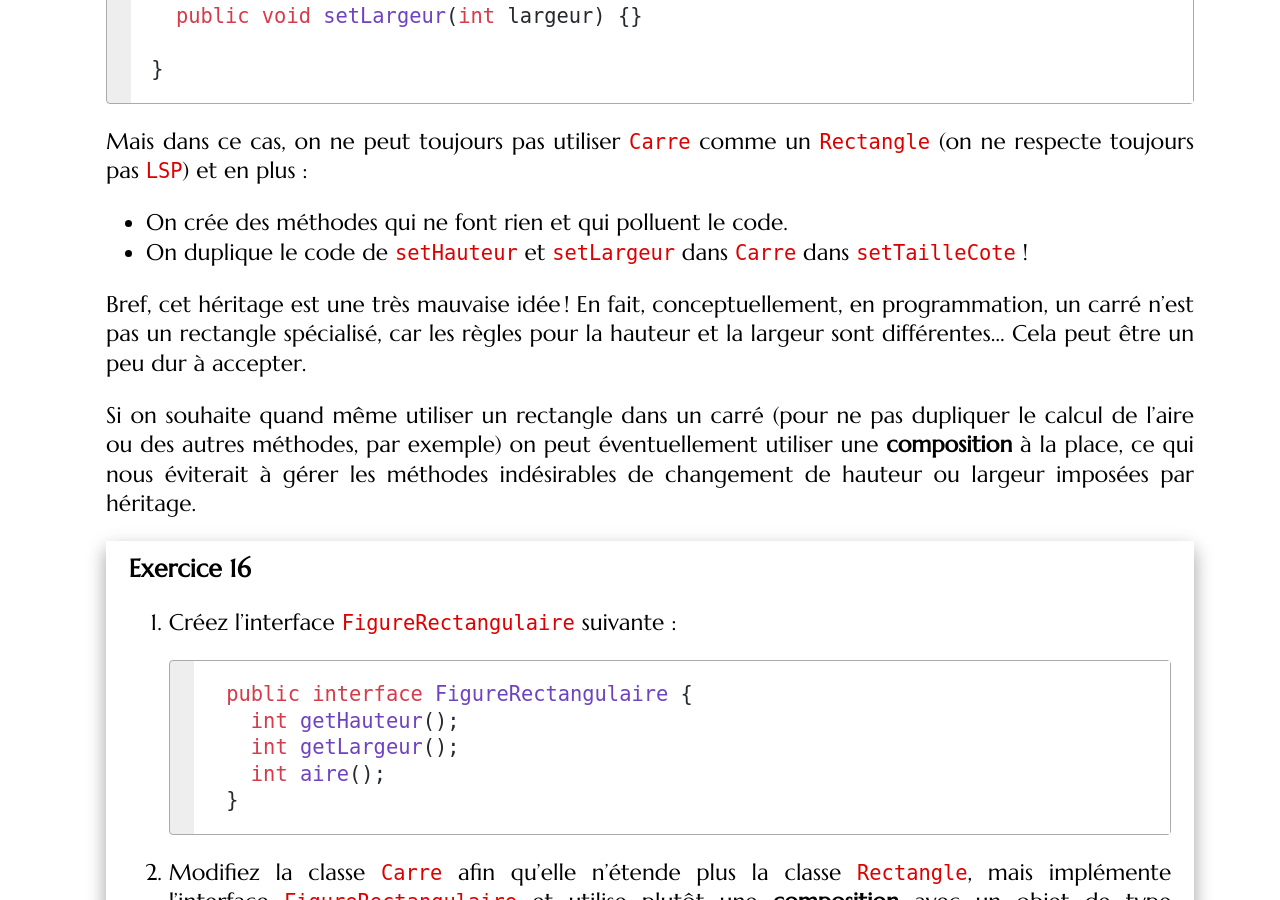
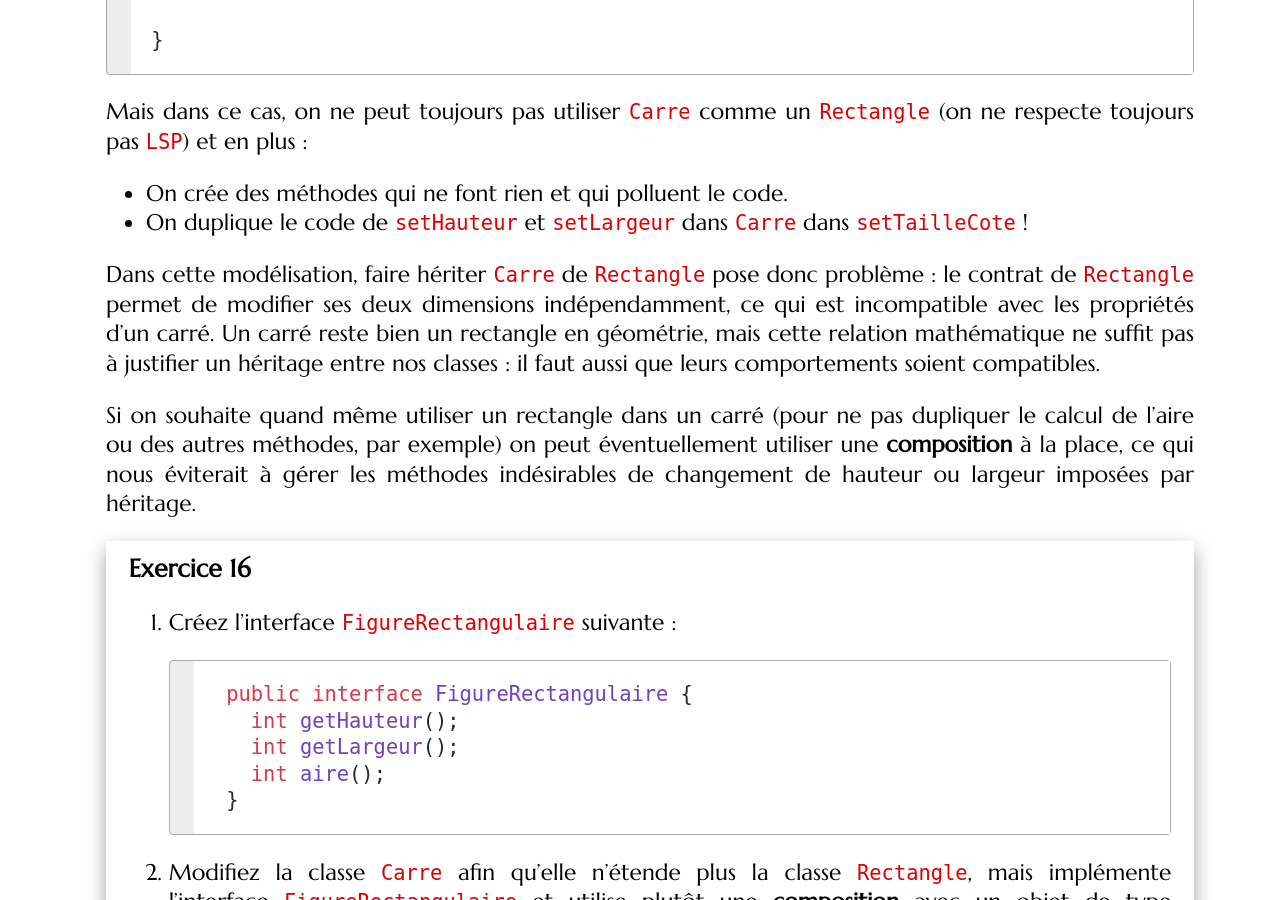
Before and after one commit to mgasquet/R304-QualiteDeveloppement, a Jekyll site: the page built from tutorials/tutorial3.md, in a window 1280 px wide and 900 px high, scrolled down 32029 px. Built offline with Jekyll 4.4.1, drawn with Linux system fonts in a browser that asks for light colours; some web fonts are replaced; some of the changed text lies outside the part shown.

Commit message:
précision carrer/rectangle

```diff
--- a/tutorials/tutorial3.md
+++ b/tutorials/tutorial3.md
@@ -784,7 +784,7 @@ Voici un scénario illustrant plus en détail le problème de non-respect du pri
 
 <div class="exercise">
 
-1. Ouvrez le paquetage `fr.umontpellier.iut.lsp1` et observez les classes mises à disposition. Dans cette application, nous avons considéré qu'un `Carre` est une spécialisation d'un `Rectangle`. Cependant, un carré possède une caractéristique particulière : **sa hauteur et sa largeur sont toujours identiques**. Bref, si on change la hauteur d'un carré, sa largeur change aussi. Ou plutôt, on ne devrait pas pouvoir changer la largeur d'un rectangle indépendamment de sa hauteur et vice-versa.
+1. Ouvrez le paquetage `fr.umontpellier.iut.lsp1` et observez les classes mises à disposition. Dans cette application, nous avons considéré qu'un `Carre` est une spécialisation d'un `Rectangle`. Cependant, un carré possède une caractéristique particulière : **sa hauteur et sa largeur sont toujours identiques**. Pour conserver cette propriété, un carré ne doit pas permettre de modifier sa largeur indépendamment de sa hauteur, ni l’inverse.
 
 2. Dans le paquetage `fr.umontpellier.iut.lsp1` dans `src/test/java` vous trouverez deux classes de tests unitaires pour tester le rectangle, le carré et la classe `Utils` qui permet de redimensionner un rectangle. Lancez-les. Essayez de comprendre pourquoi les tests ne passent pas.
 
@@ -825,7 +825,7 @@ Mais dans ce cas, on ne peut toujours pas utiliser `Carre` comme un `Rectangle`
 * On crée des méthodes qui ne font rien et qui polluent le code.
 * On duplique le code de `setHauteur` et `setLargeur` dans `Carre` dans `setTailleCote` !
 
-Bref, cet héritage est une très mauvaise idée ! En fait, conceptuellement, en programmation, un carré n'est pas un rectangle spécialisé, car les règles pour la hauteur et la largeur sont différentes... Cela peut être un peu dur à accepter.
+Dans cette modélisation, faire hériter `Carre` de `Rectangle` pose donc problème : le contrat de `Rectangle` permet de modifier ses deux dimensions indépendamment, ce qui est incompatible avec les propriétés d’un carré. Un carré reste bien un rectangle en géométrie, mais cette relation mathématique ne suffit pas à justifier un héritage entre nos classes : il faut aussi que leurs comportements soient compatibles.
 
 Si on souhaite quand même utiliser un rectangle dans un carré (pour ne pas dupliquer le calcul de l'aire ou des autres méthodes, par exemple) on peut éventuellement utiliser une **composition** à la place, ce qui nous éviterait à gérer les méthodes indésirables de changement de hauteur ou largeur imposées par héritage.
 
```
Also changed, not shown: other parts of tutorials/tutorial3.md (+1 -1 lines).
